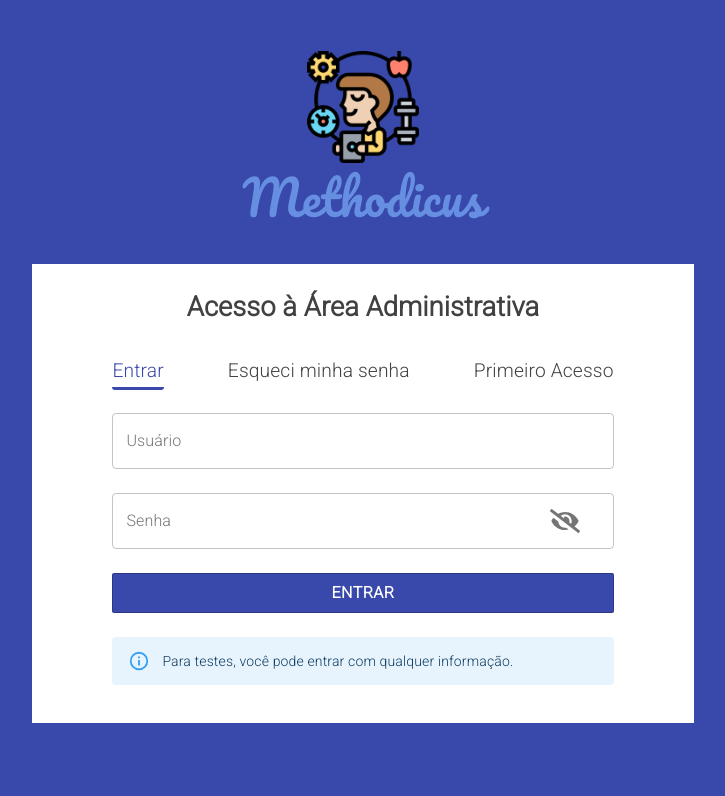
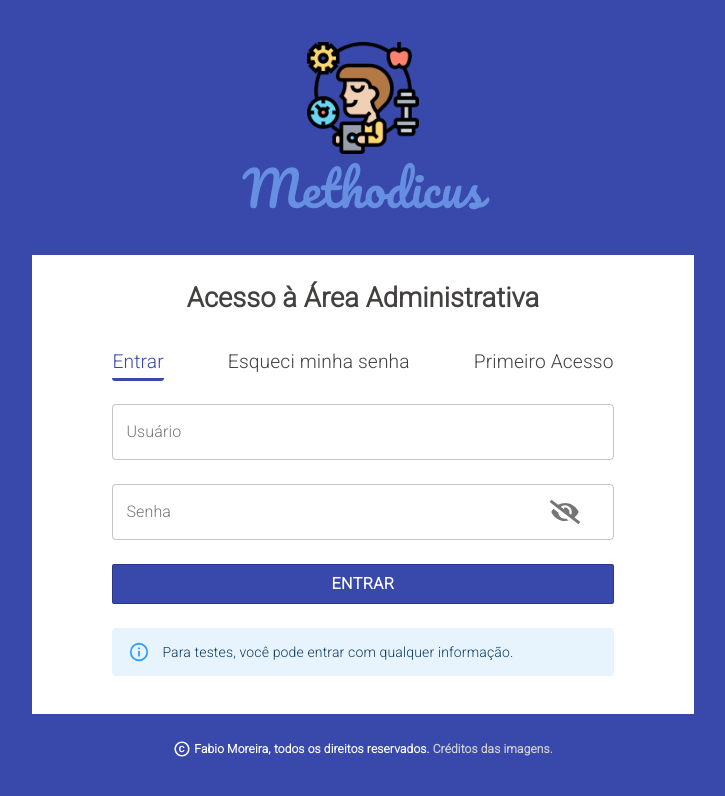
Before and after one commit to FabioMoreiraFM/Methodicus, a React (Create React App) app: page /login in a window 1280 px wide. Shown: the top 796 px of the page, without its empty margins (277-1002 px from the left). Built offline with nearby package versions, Linux system fonts and the light colour scheme.

Commit message:
Adiciona créditos

```diff
--- a/src/pages/Login/index.js
+++ b/src/pages/Login/index.js
@@ -7,7 +7,7 @@ import PropTypes from 'prop-types';
 
 import { Grid, Hidden } from '@material-ui/core'
 
-import { GridBackground, LoginContainer, Logo, TradeMark, LoginTitle, LoginTab, TabLabel, LoginTabList } from './styles'
+import { GridBackground, LoginContainer, Logo, TradeMark, LoginTitle, LoginTab, TabLabel, LoginTabList, MadeBy, CopyrightIcon } from './styles'
 
 import LoginPanel from './LoginPanel'
 import RecoverPasswordPanel from './RecoverPasswordPanel'
@@ -58,6 +58,9 @@ class Login extends Component {
                         </Grid>
                     </Grid>
                 </LoginContainer>
+                <MadeBy>
+                    <CopyrightIcon /> Fabio Moreira, todos os direitos reservados. <a href="https://github.com/FabioMoreiraFM/Tesouraria-Pessoal">Créditos das imagens.</a>
+                </MadeBy>
             </GridBackground>
         )
     }
--- a/src/pages/Login/styles.js
+++ b/src/pages/Login/styles.js
@@ -4,6 +4,7 @@ import theme from 'config/theme';
 import styled from 'styled-components'
 
 import { Grid, Button } from '@material-ui/core'
+import { Copyright } from '@material-ui/icons';
 import { Alert } from '@material-ui/lab';
 
 
@@ -112,3 +113,24 @@ export const LoginTabList = styled(TabList)`
 export const SuccessAlert = styled(Alert)`
     max-width: 31rem;
 `
+
+export const MadeBy = styled.div`
+    color: white;
+    font-size: 12px;
+    font-weight: 600;
+
+    text-align: center;
+
+    a {
+        text-decoration: none;
+        color: lightgrey;
+        &:hover {
+            opacity: 0.5;
+        }
+    }
+`
+
+export const CopyrightIcon = styled(Copyright)`
+    font-size: 18px;
+    vertical-align: bottom;
+`
```
